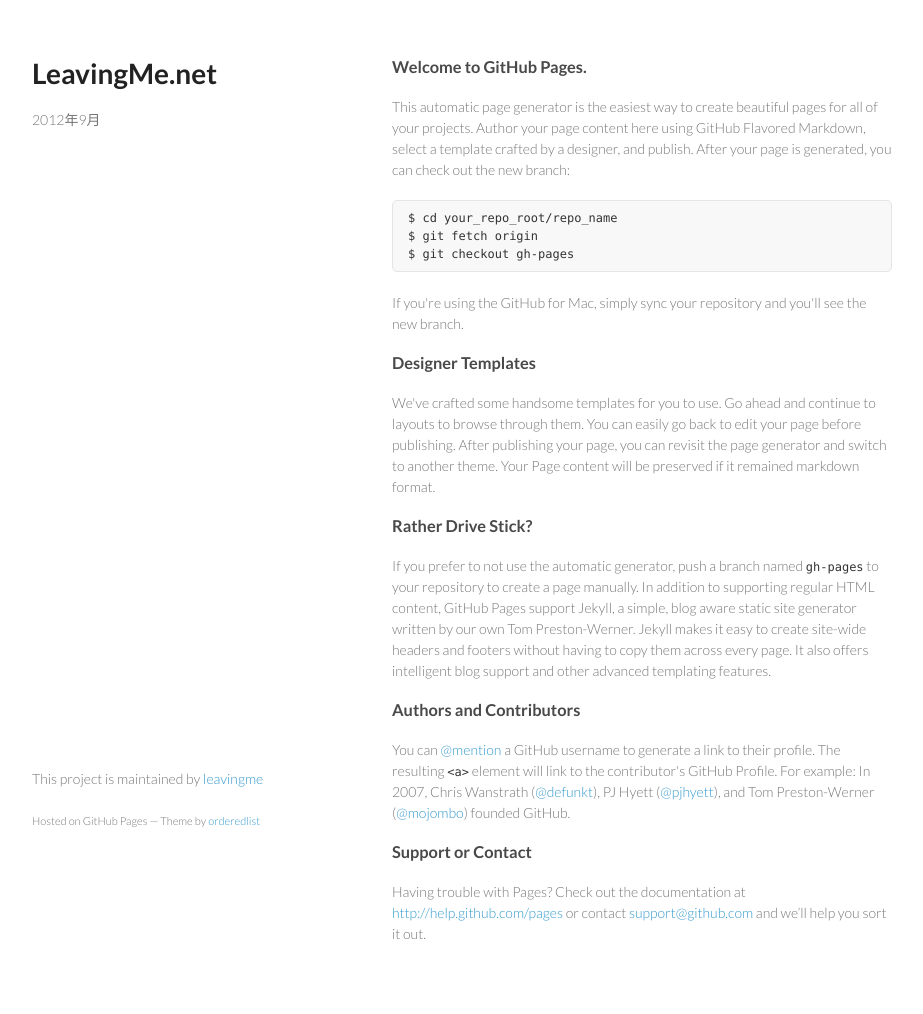
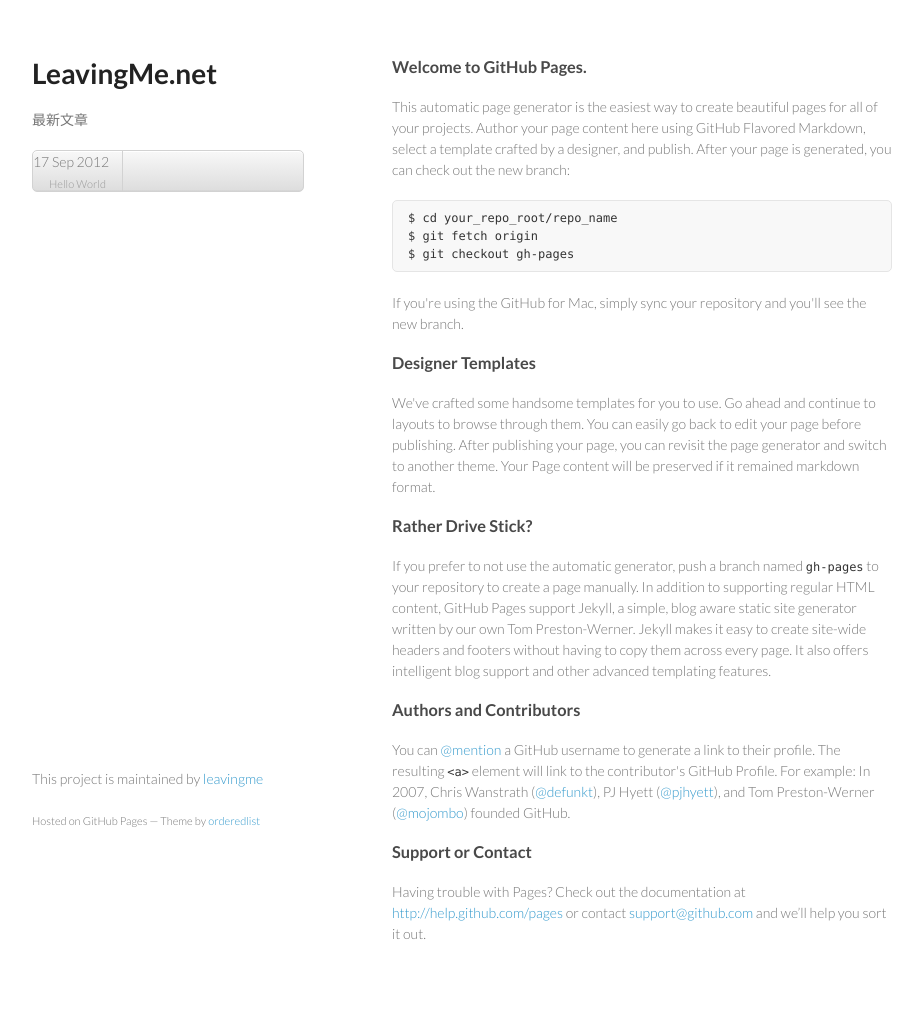
Before and after one commit to leavingme/leavingme.github.io, a Jekyll site: the page built from index.html, in a window 1280 px wide. Shown: the whole page, without its empty margins (178-1101 px from the left). Built offline with Jekyll 4.4.1, drawn with Linux system fonts in a browser that asks for light colours.

Commit message:
change index

```diff
--- a/_layouts/default.html
+++ b/_layouts/default.html
@@ -15,7 +15,7 @@
 <div class="wrapper">
   <header>
     <h1>LeavingMe.net</h1>
-    <p>2012年9月</p>
+    <p>{{ content }}</p>
   </header>
   <section>
     <h3>Welcome to GitHub Pages.</h3>
--- a/index.html
+++ b/index.html
@@ -2,53 +2,9 @@
 layout: default
 title: 我的Blog
 ---
-<!doctype html>
-<html>
-<head>
-<meta charset="utf-8">
-<meta http-equiv="X-UA-Compatible" content="chrome=1">
-<title>LeavingMe.net</title>
-<link rel="stylesheet" href="stylesheets/styles.css">
-<link rel="stylesheet" href="stylesheets/pygment_trac.css">
-<meta name="viewport" content="width=device-width, initial-scale=1, user-scalable=no">
-<!--[if lt IE 9]>
-<script src="//html5shiv.googlecode.com/svn/trunk/html5.js"></script>
-<![endif]-->
-</head>
-<body>
-<div class="wrapper">
-  <header>
-    <h1>LeavingMe.net</h1>
-    <p>2012年9月</p>
 <p>最新文章</p>
 <ul>
   {% for post in site.posts %}
   <li>{{ post.date | date_to_string }} <a href="{{ site.baseurl }}{{ post.url }}">{{ post.title }}</a></li>
   {% endfor %}
 </ul>
-  </header>
-  <section>
-    <h3>Welcome to GitHub Pages.</h3>
-    <p>This automatic page generator is the easiest way to create beautiful pages for all of your projects. Author your page content here using GitHub Flavored Markdown, select a template crafted by a designer, and publish. After your page is generated, you can check out the new branch:</p>
-    <pre><code>$ cd your_repo_root/repo_name
-$ git fetch origin
-$ git checkout gh-pages
-</code></pre>
-    <p>If you're using the GitHub for Mac, simply sync your repository and you'll see the new branch.</p>
-    <h3>Designer Templates</h3>
-    <p>We've crafted some handsome templates for you to use. Go ahead and continue to layouts to browse through them. You can easily go back to edit your page before publishing. After publishing your page, you can revisit the page generator and switch to another theme. Your Page content will be preserved if it remained markdown format.</p>
-    <h3>Rather Drive Stick?</h3>
-    <p>If you prefer to not use the automatic generator, push a branch named <code>gh-pages</code> to your repository to create a page manually. In addition to supporting regular HTML content, GitHub Pages support Jekyll, a simple, blog aware static site generator written by our own Tom Preston-Werner. Jekyll makes it easy to create site-wide headers and footers without having to copy them across every page. It also offers intelligent blog support and other advanced templating features.</p>
-    <h3>Authors and Contributors</h3>
-    <p>You can <a href="https://github.com/blog/821" class="user-mention">@mention</a> a GitHub username to generate a link to their profile. The resulting <code>&lt;a&gt;</code> element will link to the contributor's GitHub Profile. For example: In 2007, Chris Wanstrath (<a href="https://github.com/defunkt" class="user-mention">@defunkt</a>), PJ Hyett (<a href="https://github.com/pjhyett" class="user-mention">@pjhyett</a>), and Tom Preston-Werner (<a href="https://github.com/mojombo" class="user-mention">@mojombo</a>) founded GitHub.</p>
-    <h3>Support or Contact</h3>
-    <p>Having trouble with Pages? Check out the documentation at <a href="http://help.github.com/pages">http://help.github.com/pages</a> or contact <a href="mailto:support@github.com">support@github.com</a> and we’ll help you sort it out.</p>
-  </section>
-  <footer>
-    <p>This project is maintained by <a href="https://github.com/leavingme">leavingme</a></p>
-    <p><small>Hosted on GitHub Pages &mdash; Theme by <a href="https://github.com/orderedlist">orderedlist</a></small></p>
-  </footer>
-</div>
-<script src="javascripts/scale.fix.js"></script>
-</body>
-</html>
```
Also changed, not shown: other parts of _layouts/default.html (+1 -1 lines). Lines whose indentation alone changed are shown as unchanged.
